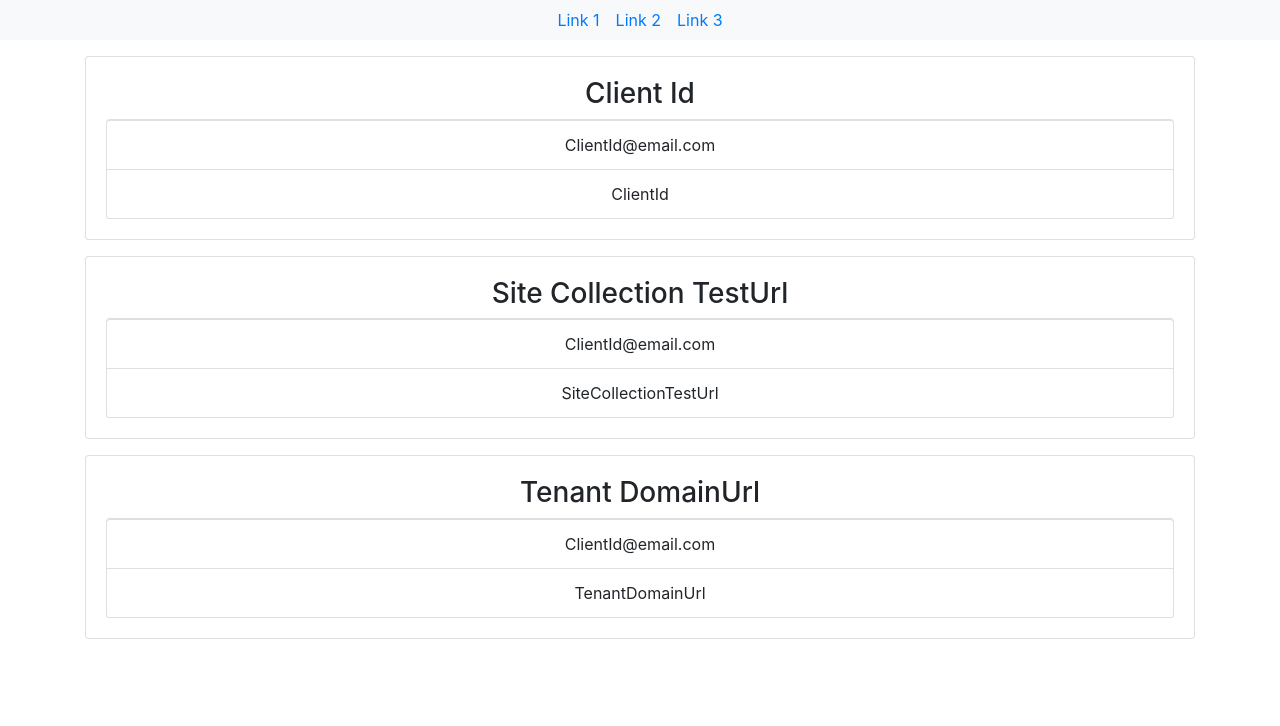
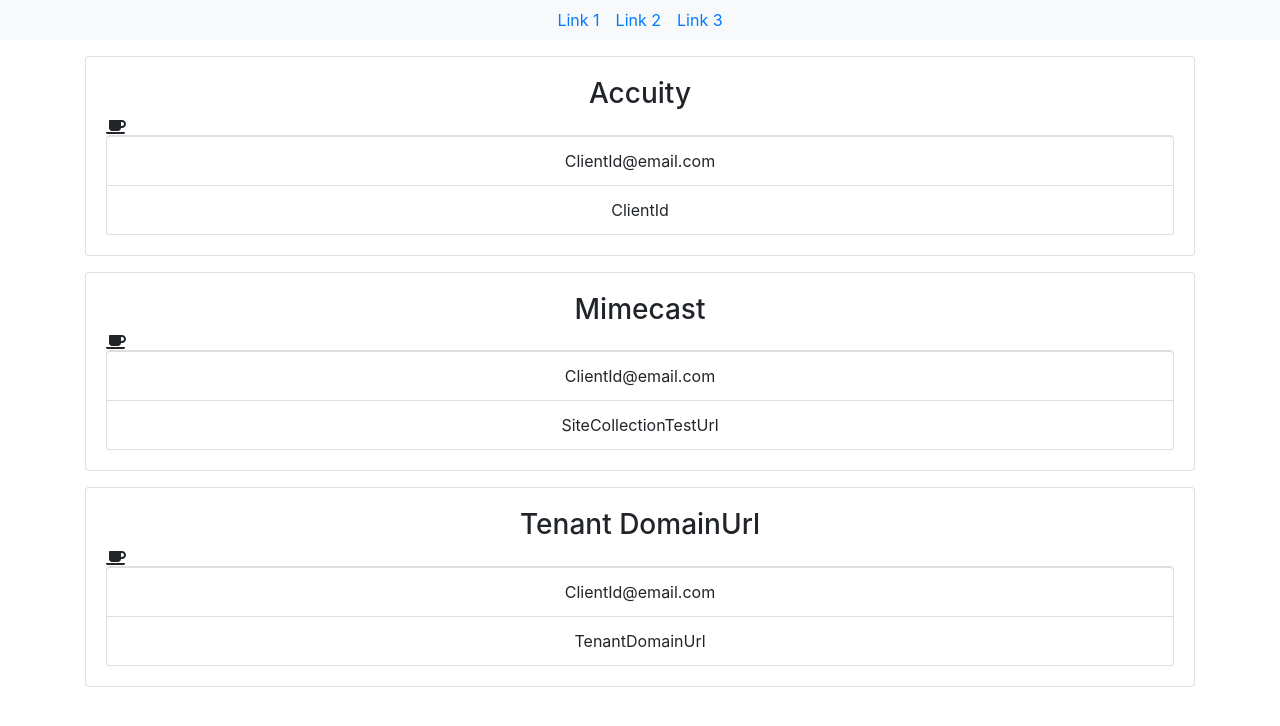
Before and after one commit to leolanese/React-ContextAPI-portfolio, a React (Create React App) app: page / in a window 1280 px wide. Shown: the top 726 px of the page. Built offline with nearby package versions, Linux system fonts and the light colour scheme.

Commit message:
update package

```diff
--- a/src/App.js
+++ b/src/App.js
@@ -9,8 +9,13 @@
 import Contacts from './components/Contacts';
 import Header from './components/Header';
 
+import { library } from '@fortawesome/fontawesome-svg-core'
+import { fab } from '@fortawesome/free-brands-svg-icons'
+import { faCheckSquare, faCoffee } from '@fortawesome/free-solid-svg-icons'
+
 // App is like the meeting place for all Components
 function App() {
+  library.add(fab, faCheckSquare, faCoffee);
 
   return (
     <div className="App">
--- a/src/components/Contact.js
+++ b/src/components/Contact.js
@@ -2,16 +2,23 @@
 import PropTypes from 'prop-types';
 
 import './css.css'
+import { FontAwesomeIcon } from '@fortawesome/react-fontawesome';
+import { fab } from '@fortawesome/free-brands-svg-icons'
+import { faCheckSquare, faCoffee } from '@fortawesome/free-solid-svg-icons'
 
 // class component
 class Contact extends Component {
   render() {
 
     const { contact } = this.props;
+    const element = <FontAwesomeIcon icon={faCoffee} />
 
     return (
       <div className="card card-body mb-3" >
         <h3>{contact.name}</h3>
+
+          <FontAwesomeIcon icon="coffee" />
+
         <ul className="list-group">
           <li className="list-group-item">{contact.email}</li>
           <li className="list-group-item">{contact.location}</li>
@@ -22,13 +29,13 @@
 }
 
 Contact.defaultProps = {
-  name: 'My name',
-  email: 'My email',
-  location: 'My location',
-}
+  name: 'Leo Lanese',
+  email: 'developer@leolanese.com',
+  location: 'London',
+};
 
 Contact.propTypes = {
   contact: PropTypes.object.isRequired
-}
+};
 
 export default Contact
--- a/src/components/Contacts.js
+++ b/src/components/Contacts.js
@@ -2,17 +2,18 @@
 import Contact from './Contact';
 
 class Contacts extends Component {
+  // state for this component
   state = {
       contacts: [
         {
           id: 1,
-          name: 'Client Id',
+          name: 'Accuity',
           email: 'ClientId@email.com',
           location: 'ClientId'
         },
         {
           id: 2,
-          name: 'Site Collection TestUrl',
+          name: 'Mimecast',
           email: 'ClientId@email.com',
           location: 'SiteCollectionTestUrl',
         },
@@ -23,21 +24,23 @@
           location: 'TenantDomainUrl',
         }
       ]
-    }
+    };
 
   render() {
+    // destructuring: pull out date from the state
     const { contacts } = this.state;
 
     return (
+        // looping thougth the state
       <div>
-        {contacts.map(data => (
-
-          <Contact
-            key={data.id}
-            contact={data}
-          />
-
-        ))}
+        {
+          contacts.map(data => (
+            <Contact
+              key={data.id}
+              contact={data}
+            />
+          ))
+        }
       </div>
     )
   }
```
Also changed, not shown: package.json (+7 -2 lines), 2 other files (tests, documents, lock files or other folders).
